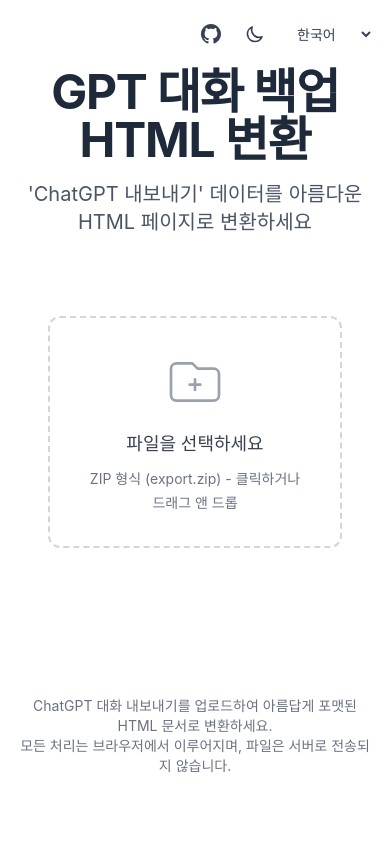
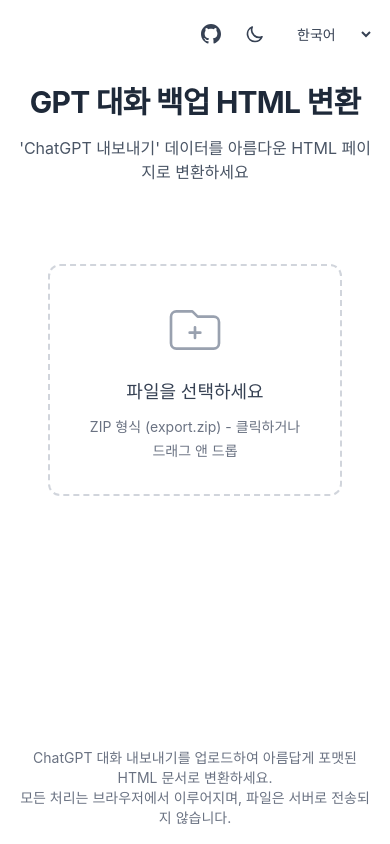
Before and after one commit to Jar0511/gpt-json-to-html, a React (Vite) app: page / in a window 390 px wide. Built offline with nearby package versions, Linux system fonts and the light colour scheme.

Commit message:
반응형 디자인 처리

```diff
--- a/src/App.tsx
+++ b/src/App.tsx
@@ -11,27 +11,25 @@
 	useDocumentTitle();
 
 	return (
-		<div className="h-screen bg-gradient-to-br from-purple-50 to-blue-50 dark:from-gray-900 dark:to-gray-800 transition-colors overflow-hidden font-display">
-			<div className="absolute top-4 right-4 flex gap-2 z-10">
+		<div className="flex flex-col w-screen h-screen bg-gradient-to-br from-purple-50 to-blue-50 dark:from-gray-900 dark:to-gray-800 transition-colors overflow-hidden font-display">
+			<div className="p-4 justify-end flex gap-2 z-10 flex-none">
 				<GitHubLink />
 				<ThemeSwitcher />
 				<LanguageSwitcher />
 			</div>
-			<div className="h-full flex items-center justify-center p-4">
-				<div className="w-full max-w-2xl">
-					<div className="text-center mb-12">
-						<h1 className="text-5xl font-bold text-gray-800 dark:text-gray-100 mb-4 tracking-tight">
+			<div className="flex-1 flex items-center justify-center p-4 overflow-hidden">
+				<div className="size-full max-w-2xl flex flex-col">
+					<div className="text-center mb-12 flex-none">
+						<h1 className="text-3xl sm:text-4xl md:text-5xl font-bold text-gray-800 dark:text-gray-100 mb-4 tracking-tight">
 							{t('title')}
 						</h1>
-						<p className="text-xl text-gray-600 dark:text-gray-300">
+						<p className="text-base sm:text-lg md:text-xl text-gray-600 dark:text-gray-300">
 							{t('subtitle')}
 						</p>
 					</div>
-
 					<FileForm />
 					<Analytics />
-
-					<p className="text-center text-sm text-gray-500 dark:text-gray-400 mt-8 whitespace-pre-wrap">
+					<p className="flex-none text-center text-sm text-gray-500 dark:text-gray-400 mt-8 whitespace-pre-wrap">
 						{t('footer')}
 					</p>
 				</div>
--- a/src/components/FileUploadForm/ui/index.tsx
+++ b/src/components/FileUploadForm/ui/index.tsx
@@ -15,7 +15,7 @@
 export const FileForm = () => {
 	return (
 		<FormDataProvider>
-			<div className="bg-white dark:bg-gray-800 rounded-2xl shadow-xl p-8">
+			<div className="bg-white dark:bg-gray-800 rounded-2xl shadow-xl p-8 flex-1 overflow-auto">
 				<FormSwitch />
 			</div>
 		</FormDataProvider>
```
